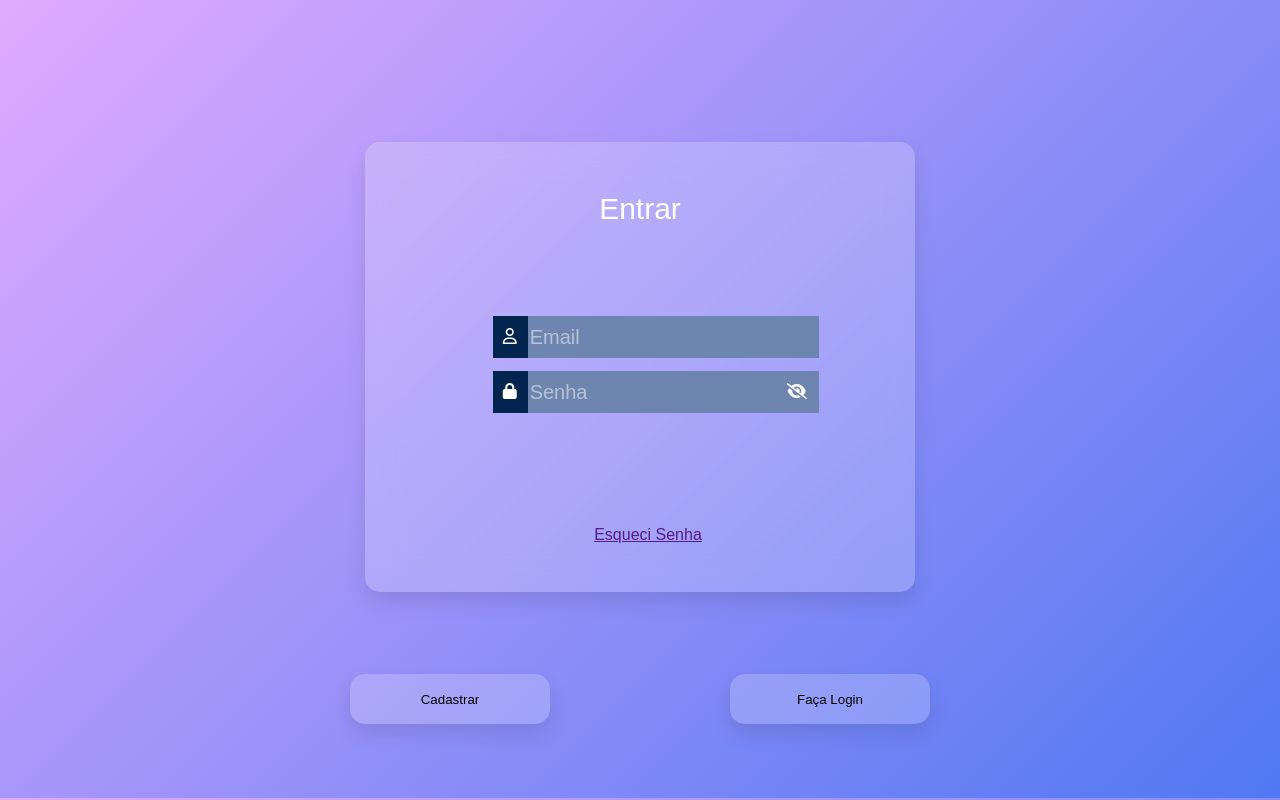
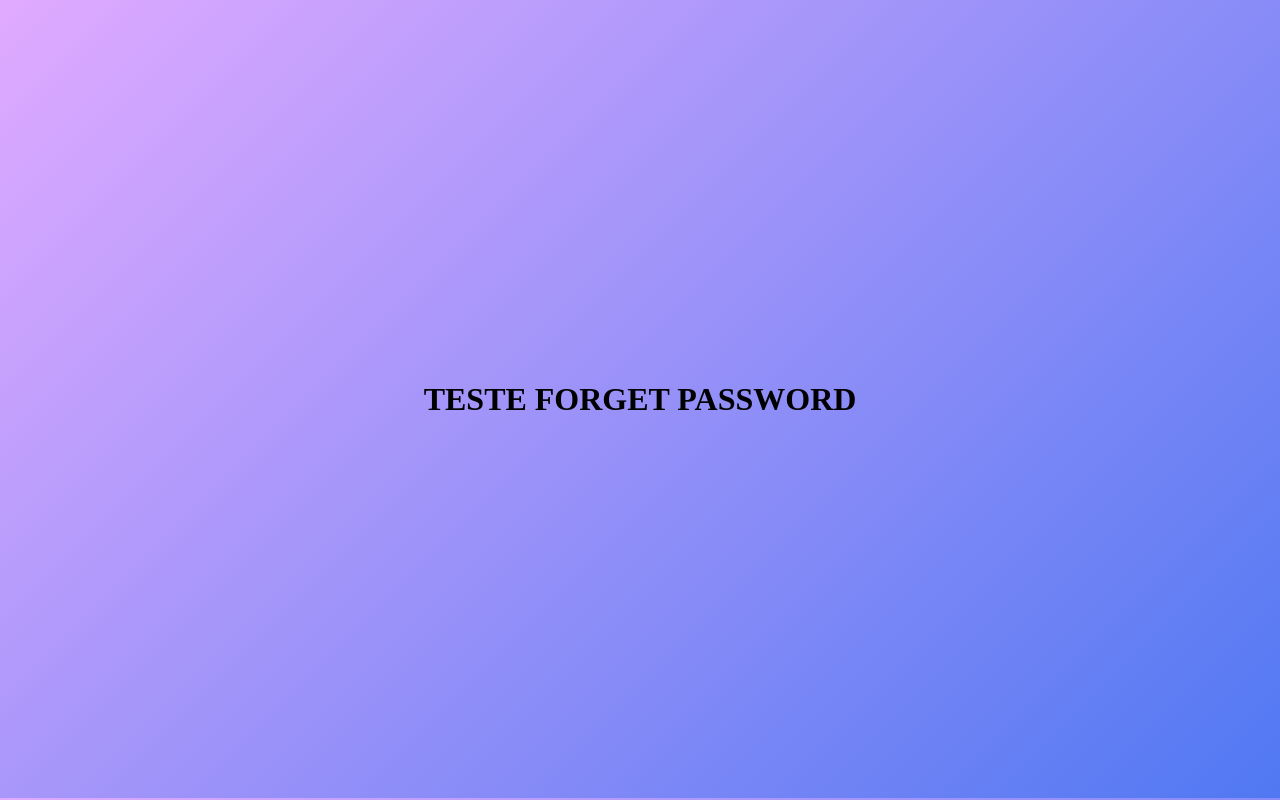
Before and after one commit to luan048/LoginPage-Authentication, a React (Vite) app in the folder front-end/: page /forgetpass in a window 1280 px wide. Built offline with nearby package versions, Linux system fonts and the light colour scheme.

Commit message:
Add Forget Password Router

```diff
--- /dev/null
+++ b/front-end/ForgetPass/ForgetPass.jsx
@@ -0,0 +1,13 @@
+import React from "react";
+
+import './ForgetPass.css'
+
+function ForgetPass() {
+    return (
+        <div>
+            <h1>TESTE FORGET PASSWORD</h1>
+        </div>
+    )
+}
+
+export default ForgetPass
--- a/front-end/package.json
+++ b/front-end/package.json
@@ -13,6 +13,7 @@
   "dependencies": {
     "react": "^19.0.0",
     "react-dom": "^19.0.0",
+    "react-router-dom": "^7.1.5",
     "vite": "^6.0.11"
   }
 }
--- a/front-end/src/Main.jsx
+++ b/front-end/src/Main.jsx
@@ -1,11 +1,27 @@
 import React from "react";
 import {StrictMode} from 'react'
 import {createRoot} from 'react-dom/client'
+import {createBrowserRouter, RouterProvider} from 'react-router-dom'
 
+// Routes
 import App from "./App.jsx";
+import ForgetPass from "../ForgetPass/ForgetPass.jsx";
+// Fim Routes
+
+const routers = createBrowserRouter([
+    {
+        path: "/",
+        element: <App />
+    },
+
+    {
+        path: "/forgetpass",
+        element: <ForgetPass />
+    }
+])
 
 createRoot(document.getElementById('root')).render(
     <StrictMode>
-        <App />
+        <RouterProvider router={routers}/>
     </StrictMode>
 )
```
Also changed, not shown: front-end/ForgetPass/ForgetPass.css (added), 1 other file (tests, documents, lock files or other folders).
